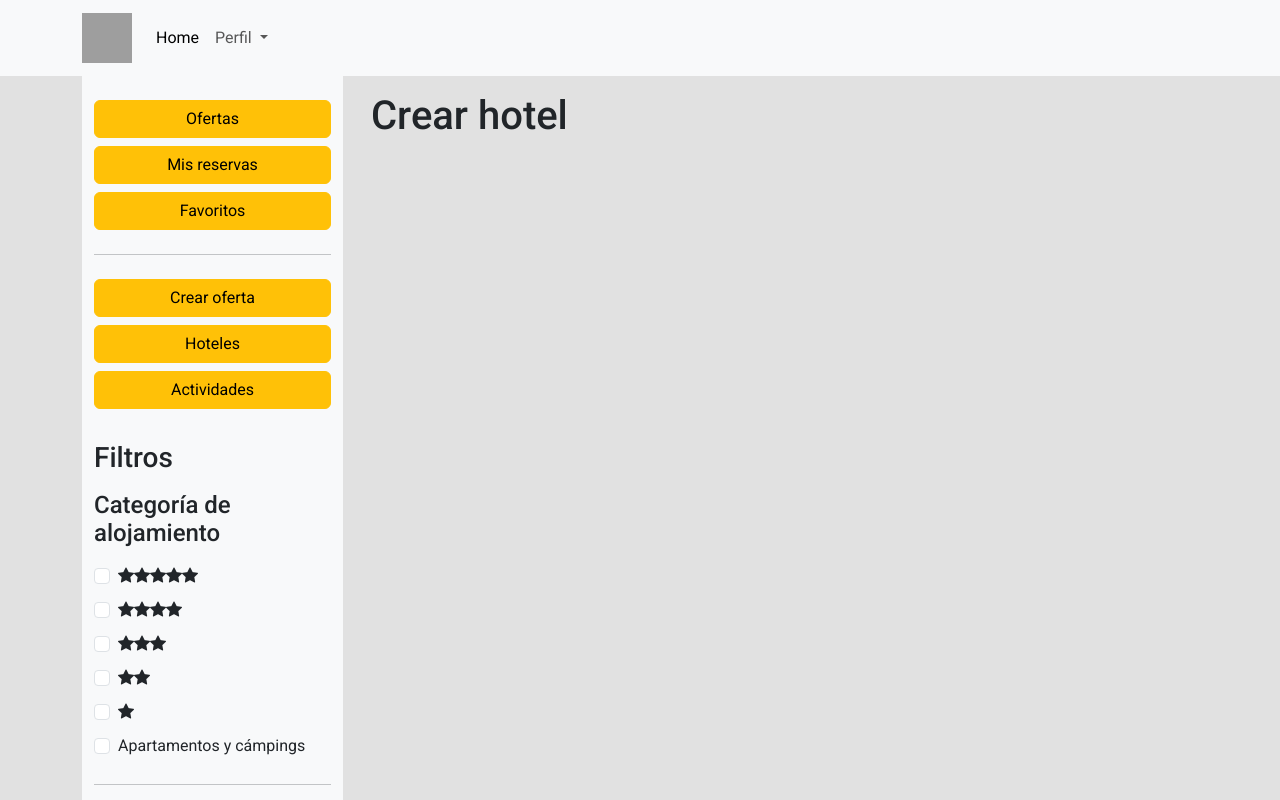
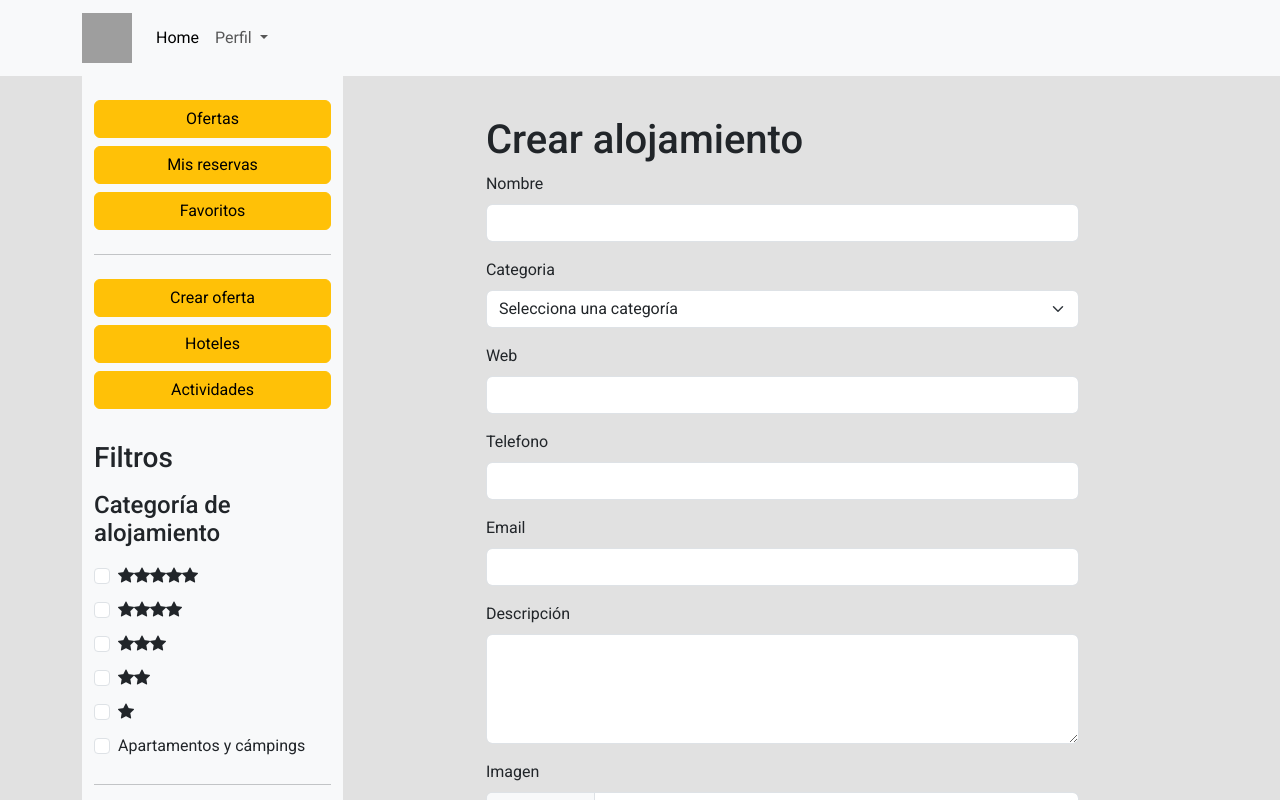
Before and after one commit to santiarroyave/team1-fe-gc-proyecto-final-frontend, an Angular app: page /admin/crear-hotel in a window 1280 px wide. Shown: the top 800 px of the page. Built offline with nearby package versions, Linux system fonts and the light colour scheme; grey boxes are pictures that could not be loaded.

Commit message:
feat(actividades, hoteles): Add crear-actividad, editar-actividad, crear-hotel, editar-hotel components

```diff
--- a/src/app/components/admin/actividades/actividad-item/actividad-item.component.html
+++ b/src/app/components/admin/actividades/actividad-item/actividad-item.component.html
@@ -1,9 +1,9 @@
 <div *ngFor="let actividad of listaActividades" class="card card-style mb-3" id="{{actividad.id}}">
     <img src="{{actividad.imagen}}" class="card-img-top img-style img-size" alt="...">
     <div class="card-body">
-        <h5 class="card-title">{{actividad.nombre}}</h5>
+        <h5 class="card-title">{{actividad.titulo}}</h5>
         <div class="d-flex justify-content-end">
-        <button type="button" class="btn btn-danger" routerLink="/actividades/editar/{{actividad.id}}">Editar</button>
-    </div>
+            <button type="button" class="btn btn-danger" routerLink="/admin/editar-actividad/{{actividad.id}}">Editar</button>
+        </div>
     </div>
 </div>
--- a/src/app/components/admin/actividades/crear-actividad/crear-actividad.component.html
+++ b/src/app/components/admin/actividades/crear-actividad/crear-actividad.component.html
@@ -9,11 +9,25 @@
         <div class="col col-9 p-3">
             <div>
                 <!-- Escribir código aqui -->
-                <h1>Crear actividad</h1>
-
-
-
-
+                <div class="container col-9 mt-4">
+                    <h1>Crear actividad</h1>
+                    <form>
+                        <div class="mb-3">
+                            <label for="titulo" class="form-label">Título</label>
+                            <input type="text" class="form-control" id="titulo" name="titulo" required>
+                        </div>
+                        <div class="mb-3">
+                            <label for="descripcion" class="form-label">Descripción</label>
+                            <textarea class="form-control" id="descripcion" name="descripcion" rows="4" required></textarea>
+                        </div>
+                        <div class="mb-3">
+                            <label for="imagen" class="form-label">Imagen</label>
+                            <input type="file" class="form-control" id="imagen" name="imagen">
+                            <small class="form-text text-muted">Puedes cargar una imagen desde tu ordenador.</small>
+                        </div>
+                        <button type="submit" class="btn btn-primary">Añadir Actividad</button>
+                    </form>
+                </div>
                 <!-- fin zona de codigo -->
             </div>
         </div>
--- a/src/app/components/admin/actividades/editar-actividad/editar-actividad.component.html
+++ b/src/app/components/admin/actividades/editar-actividad/editar-actividad.component.html
@@ -9,8 +9,25 @@
         <div class="col col-9 p-3">
             <div>
                 <!-- Escribir código aqui -->
-                <h1>Editar actividad</h1>
-
+                <div class="container col-9 mt-4">
+                    <h1>Editar actividad</h1>
+                    <form>
+                        <div class="mb-3">
+                            <label for="titulo" class="form-label">Título</label>
+                            <input type="text" class="form-control" id="titulo" name="titulo" required>
+                        </div>
+                        <div class="mb-3">
+                            <label for="descripcion" class="form-label">Descripción</label>
+                            <textarea class="form-control" id="descripcion" name="descripcion" rows="4" required></textarea>
+                        </div>
+                        <div class="mb-3">
+                            <label for="imagen" class="form-label">Imagen</label>
+                            <input type="file" class="form-control" id="imagen" name="imagen">
+                            <small class="form-text text-muted">Puedes cargar una imagen desde tu ordenador.</small>
+                        </div>
+                        <button type="submit" class="btn btn-primary">Añadir Actividad</button>
+                    </form>
+                </div>
 
 
 
--- a/src/app/components/admin/hoteles/crear-hotel/crear-hotel.component.html
+++ b/src/app/components/admin/hoteles/crear-hotel/crear-hotel.component.html
@@ -9,11 +9,50 @@
         <div class="col col-9 p-3">
             <div>
                 <!-- Escribir código aqui -->
-                <h1>Crear hotel</h1>
-
-
-
-
+                <div class="container col-9 mt-4">
+                    <h1>Crear alojamiento</h1>
+                    <form>
+                        <div class="mb-3">
+                            <label for="nombre" class="form-label">Nombre</label>
+                            <input type="text" class="form-control" id="nombre" name="nombre" required>
+                        </div>
+                        <div class="mb-3">
+                            <label for="categoria" class="form-label">Categoria</label>
+                            <select class="form-control form-select" id="categoria" name="categoria" required>
+                                <option value="" disabled selected>Selecciona una categoría</option>
+                                <option value="categoria1">Categoría 1</option>
+                                <option value="categoria2">Categoría 2</option>
+                                <option value="categoria3">Categoría 3</option>
+                                <!-- Agrega más opciones según tus necesidades -->
+                            </select>
+                            <div class="invalid-feedback">Por favor, selecciona una categoría.</div>
+                        </div>
+                        <div class="mb-3">
+                            <label for="web" class="form-label">Web</label>
+                            <input type="text" class="form-control" id="web" name="web" required>
+                        </div>
+                        <div class="mb-3">
+                            <label for="telefono" class="form-label">Telefono</label>
+                            <input type="text" class="form-control" id="telefono" name="telefono" required>
+                        </div>
+                        <div class="mb-3">
+                            <label for="email" class="form-label">Email</label>
+                            <input type="email" class="form-control" id="email" name="email" required
+                                pattern="[a-z0-9._%+-]+@[a-z0-9.-]+\.[a-z]{2,}$">
+                            <div class="invalid-feedback">Por favor, ingresa un correo electrónico válido.</div>
+                        </div>
+                        <div class="mb-3">
+                            <label for="descripcion" class="form-label">Descripción</label>
+                            <textarea class="form-control" id="descripcion" name="descripcion" rows="4" required></textarea>
+                        </div>
+                        <div class="mb-3">
+                            <label for="imagen" class="form-label">Imagen</label>
+                            <input type="file" class="form-control" id="imagen" name="imagen">
+                            <small class="form-text text-muted">Cargar imagen</small>
+                        </div>
+                        <button type="submit" class="btn btn-primary">Añadir Actividad</button>
+                    </form>
+                </div>
                 <!-- fin zona de codigo -->
             </div>
         </div>
```
